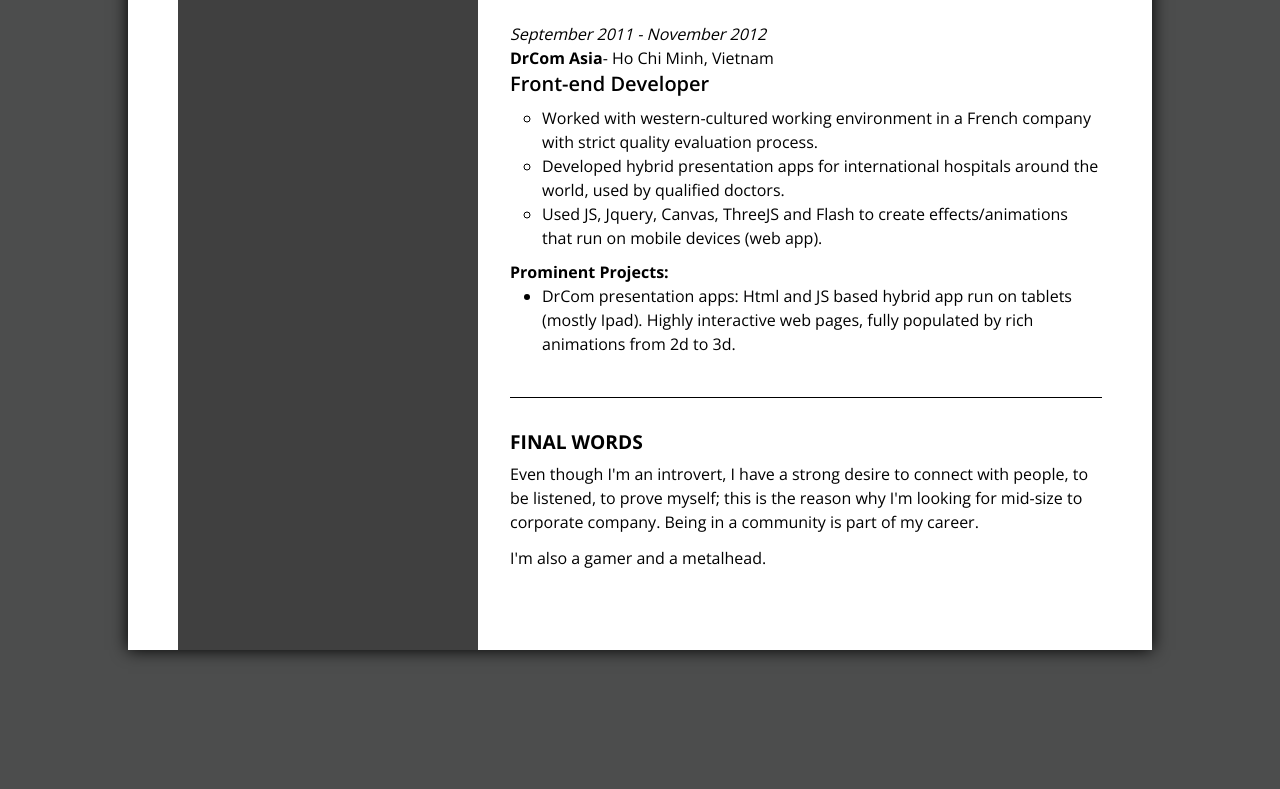
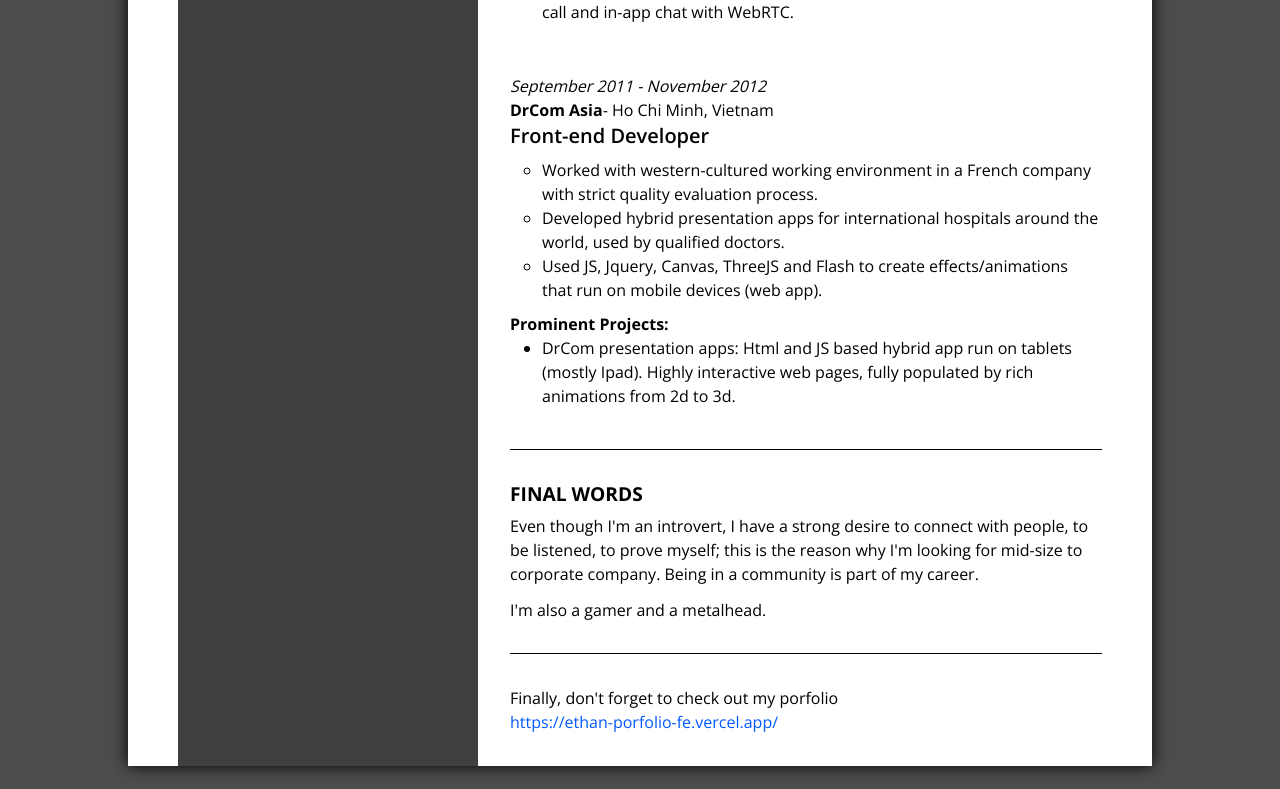
Before and after one commit to ethanpham1811/cv, a website: page index.html in a window 1280 px wide. Shown: the part 2008-2797 px from the top of the page. Before the commit the page ends 2698 px from the top, so only its background shows below. Drawn offline with nearby package versions, Linux system fonts and the light colour scheme.

Commit message:
update porfolio link

```diff
--- a/index.html
+++ b/index.html
@@ -39,7 +39,7 @@
       :root {
         --header-color: hsl(201, 12%, 76%);
         --ske-color: hsl(0, 0%, 91%);
-        --link-color: hsl(219, 78%, 61%);
+        --link-color: hsl(219, 100%, 50%);
         --nav-color: hsl(0, 0%, 25%);
         --bg-dark-color: hsl(0, 1%, 22%);
         --dark-color: hsl(150, 1%, 30%);
@@ -133,7 +133,7 @@
         <div class="bg-[var(--ske-color)] rounded-md h-5 w-[25%] animate-pulse"></div>
       </div> -->
 
-      <div class="row-span-4"></div>
+      <div class="row-span-5"></div>
 
       <!-- Contact -->
       <section
@@ -186,11 +186,14 @@
             With an "I can do it" mindset, I'll be delivering the most efficient solutions to make the impossibles possible. Customer satisfaction is
             the glory that I seek.
           </p>
+          <p class="mt-2">
+            My porfolio: <a class="text-[var(--link-color)]" href="https://ethan-porfolio-fe.vercel.app/">https://ethan-porfolio-fe.vercel.app/</a>
+          </p>
         </article>
       </section>
 
       <!-- Skills -->
-      <section class="relative bg-[var(--nav-color)] flex flex-col p-8 text-white row-span-3 scroll-smooth" tabindex="1" id="skill-list">
+      <section class="relative bg-[var(--nav-color)] flex flex-col p-8 text-white row-span-4 scroll-smooth" tabindex="1" id="skill-list">
         <h3 class="text-[1.2rem] mb-2 uppercase font-bold">skills</h3>
         <div class="grid md:grid-cols-1 sm:grid-cols-5 grid-cols-2">
           <ul class="flex flex-col mr-1 md:mr-0 md:text-right mb-5 items-end">
@@ -294,7 +297,7 @@
 
       <!-- professional experience -->
       <section
-        class="relative lex flex-col p-8 pr-[50px] text-white md:text-black bg-[var(--nav-color)] md:bg-white dark:bg-[var(--dark-color)] dark:text-white after:absolute after:border-t-[1px] after:w-[calc(100%_-_2rem_-_50px)] after:bottom-0 dark:after:border-white after:border-black after:max-md:hidden"
+        class="relative flex flex-col p-8 pr-[50px] text-white md:text-black bg-[var(--nav-color)] md:bg-white dark:bg-[var(--dark-color)] dark:text-white after:absolute after:border-t-[1px] after:w-[calc(100%_-_2rem_-_50px)] after:bottom-0 dark:after:border-white after:border-black after:max-md:hidden"
       >
         <h3 class="text-[1.2rem] mb-2 uppercase font-bold">professional experience</h3>
         <!-- bstarsolution -->
@@ -376,7 +379,10 @@
       </section>
 
       <!-- Interests & facts -->
-      <section class="dark:text-white relative flex flex-col p-8 pb-20 pr-[50px] text-black" tabindex="1">
+      <section
+        class="dark:text-white relative flex flex-col p-8 pr-[50px] text-black after:absolute after:border-t-[1px] after:w-[calc(100%_-_2rem_-_50px)] after:bottom-0 dark:after:border-white after:border-black after:max-md:hidden"
+        tabindex="1"
+      >
         <article data-id="article" class="flex-grow">
           <h3 class="text-[1.2rem] mb-2 uppercase font-bold">final words</h3>
           <p class="mb-3">
@@ -384,6 +390,16 @@
             looking for mid-size to corporate company. Being in a community is part of my career.
           </p>
           <p>I'm also a gamer and a metalhead.</p>
+        </article>
+      </section>
+
+      <!-- Reminder -->
+      <section
+        class="relative lex flex-col p-8 pr-[50px] text-white md:text-black bg-[var(--nav-color)] md:bg-white dark:bg-[var(--dark-color)] dark:text-white"
+      >
+        <article data-id="article" class="flex-grow">
+          <p>Finally, don't forget to check out my porfolio</p>
+          <a class="text-[var(--link-color)]" href="https://ethan-porfolio-fe.vercel.app/">https://ethan-porfolio-fe.vercel.app/</a>
         </article>
       </section>
     </main>
```
